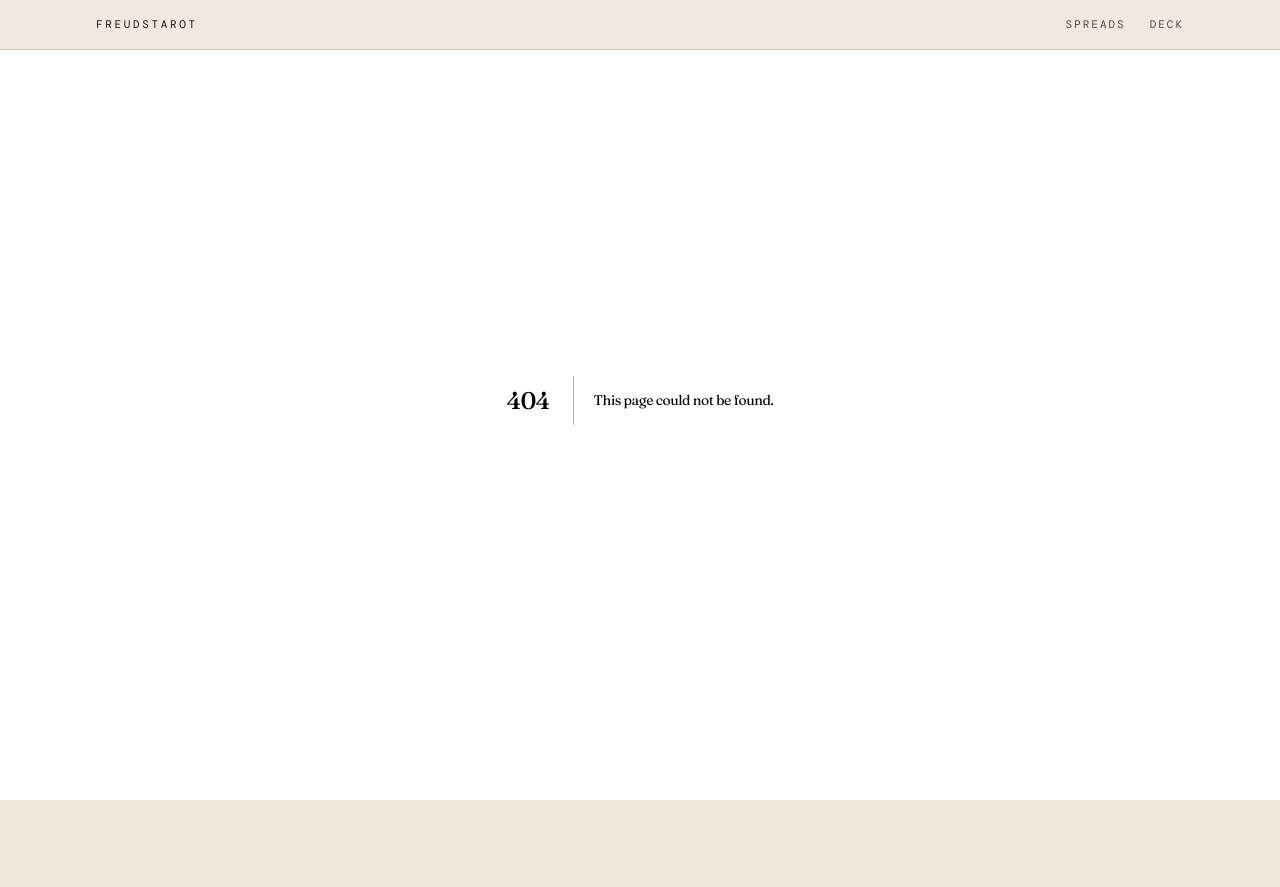
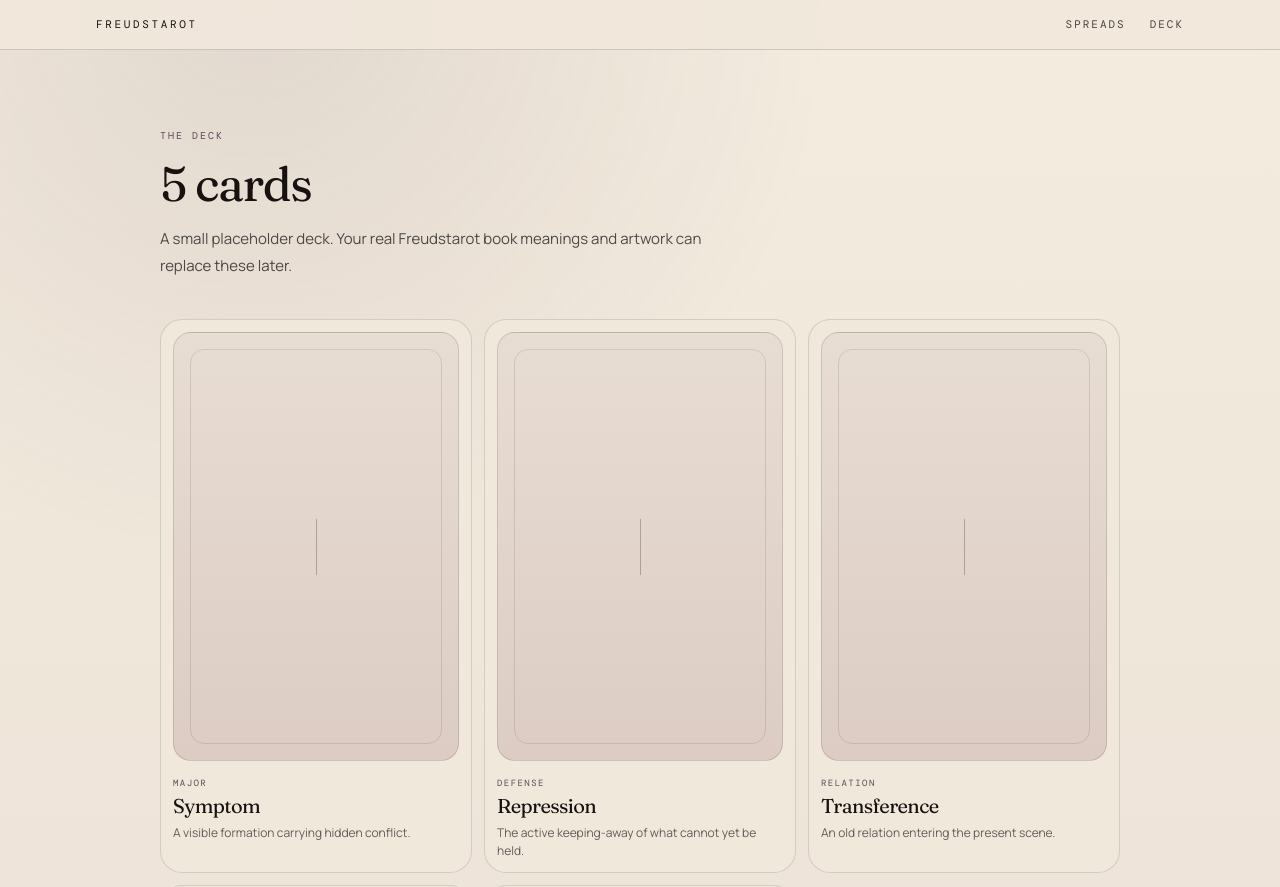
Before and after one commit to selaleakirmak-cmyk/freudstarot, a Next.js app: page /deck in a window 1280 px wide. Before the commit this address had no page. Shown: the top 887 px of the page. Before the commit the page ends 800 px from the top, so only its background shows below. Built offline with nearby package versions, Linux system fonts and the light colour scheme.

Commit message:
Add deck page

```diff
--- /dev/null
+++ b/app/deck/page.tsx
@@ -0,0 +1,26 @@
+import { cards } from "@/lib/data";
+
+export default function DeckPage() {
+  return (
+    <div className="mx-auto max-w-5xl px-4 pb-10 pt-24 md:px-8 md:pt-32">
+      <p className="font-mono text-[10px] uppercase tracking-[.2em] text-[#5f4959]">The deck</p>
+      <h1 className="mt-4 font-serif text-[38px] leading-[1.05] text-[#171210] md:text-[48px]">{cards.length} cards</h1>
+      <p className="mt-4 max-w-xl text-[15px] leading-[1.8] text-black/68">A small placeholder deck. Your real Freudstarot book meanings and artwork can replace these later.</p>
+
+      <div className="mt-10 grid grid-cols-2 gap-3 md:grid-cols-3">
+        {cards.map((card) => (
+          <article key={card.id} className="rounded-[22px] border border-black/12 bg-[#f1e8dc] p-3">
+            <div className="aspect-[2/3] rounded-[18px] border border-black/12 bg-[linear-gradient(180deg,#e8ddd3,#dcccc4)] p-4">
+              <div className="flex h-full items-center justify-center rounded-[14px] border border-black/10">
+                <div className="h-14 w-px bg-black/24" />
+              </div>
+            </div>
+            <p className="mt-4 font-mono text-[9px] uppercase tracking-[.16em] text-[#5f4959]">{card.category}</p>
+            <h2 className="mt-1 font-serif text-[20px] leading-[1.05] text-[#171210]">{card.title}</h2>
+            <p className="mt-2 line-clamp-3 text-[12px] leading-[1.5] text-black/60">{card.summary}</p>
+          </article>
+        ))}
+      </div>
+    </div>
+  );
+}
```
